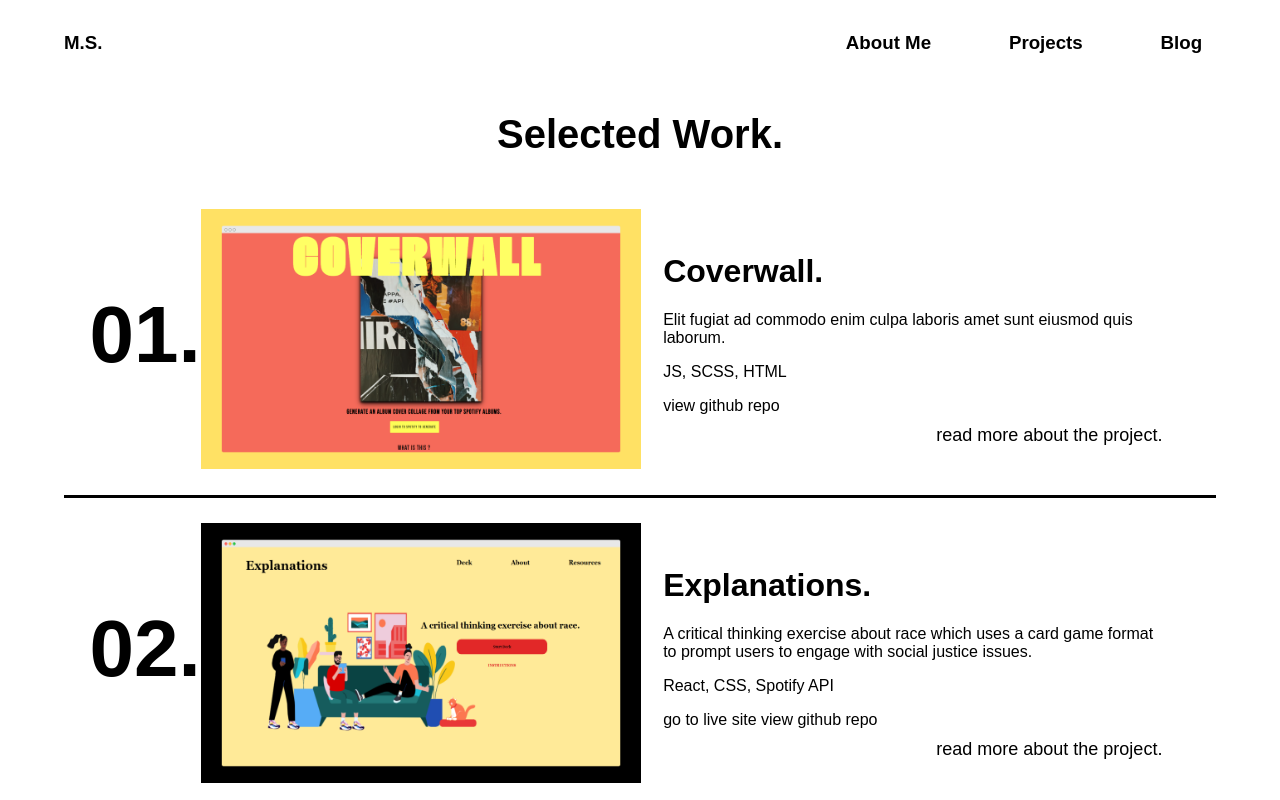
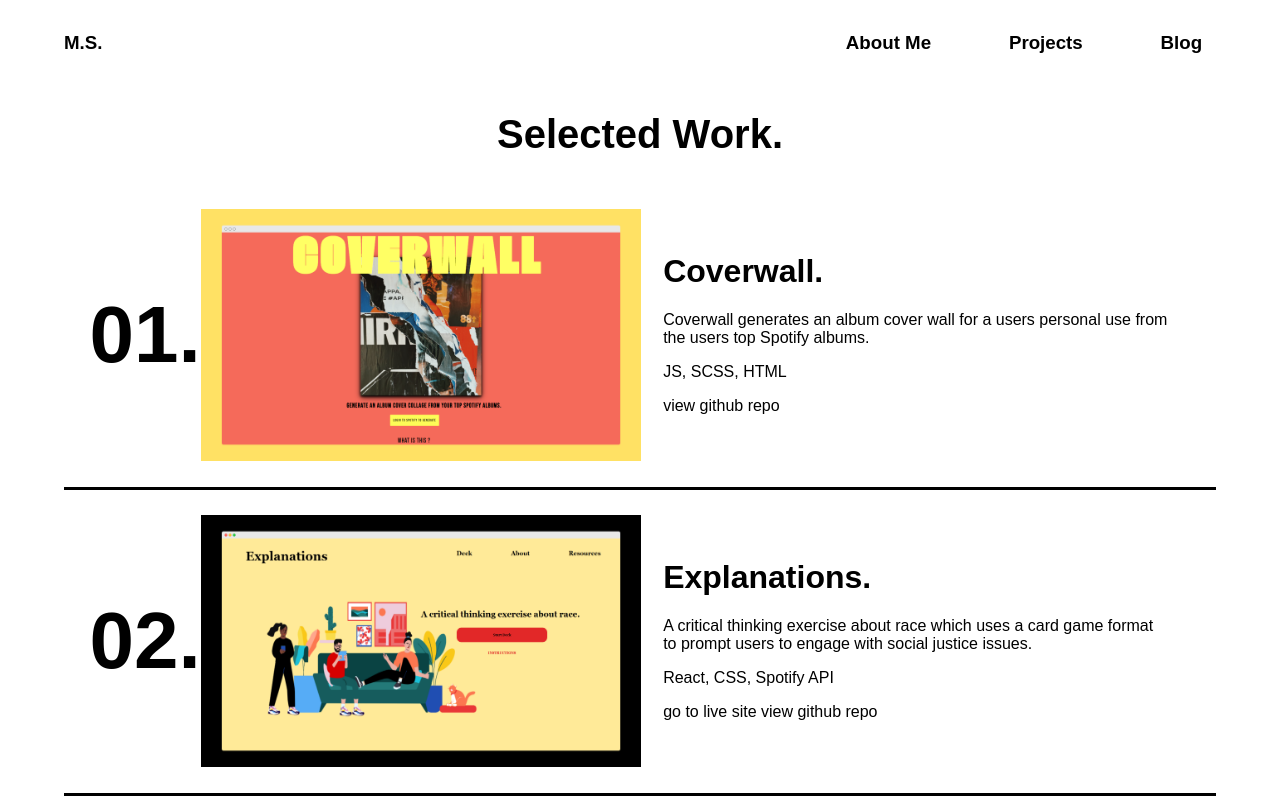
Before and after one commit to MashegoSililo/portfolio-v1, a plain HTML site: page selected-work.html in a window 1280 px wide. Shown: the top 800 px of the page. Drawn offline with Linux system fonts and the light colour scheme; a web font is replaced by a local one.

Commit message:
edits to projects page

```diff
--- a/selected-work.html
+++ b/selected-work.html
@@ -46,16 +46,14 @@
       <div class="project-info">
         <h1>Coverwall.</h1>
         <p>
-          Elit fugiat ad commodo enim culpa laboris amet sunt eiusmod quis
-          laborum.
-        </p>
+         Coverwall generates an album cover wall for a users personal use from the users top Spotify albums.        </p>
         <p>JS, SCSS, HTML</p>
 
         <a href="https://github.com/MashegoSililo/coverwall">view github repo</a>
         <br />
-        <button class="read-more" onclick="openProjectA">
+        <!-- <button class="read-more" onclick="openProjectA">
           read more about the project.
-        </button>
+        </button> -->
       </div>
     </div>
     <!-- project 2-->
@@ -72,9 +70,9 @@
         <a href="https://explanations.netlify.app/">go to live site</a>
         <a href="https://github.com/MashegoSililo/Explanations">view github repo</a>
         <br />
-        <button class="read-more" onclick="openProjectB">
+        <!-- <button class="read-more" onclick="openProjectB">
           read more about the project.
-        </button>
+        </button> -->
         <br />
       </div>
 
```
